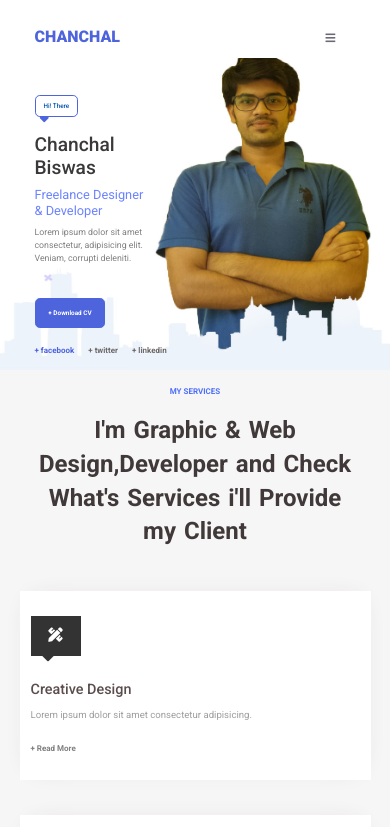
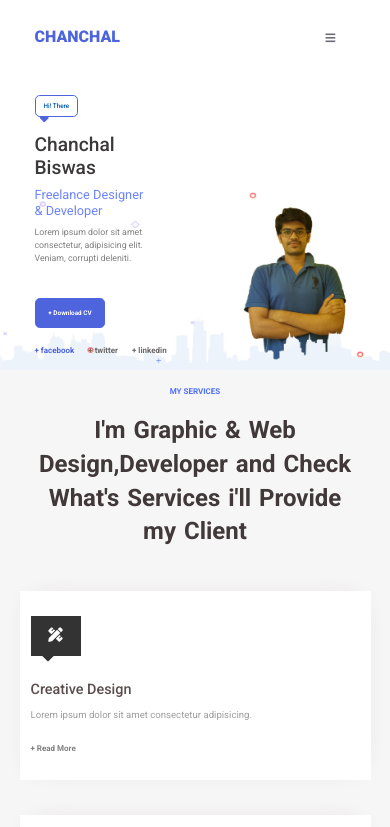
Before and after one commit to developerchanchal/profile, a plain HTML site: page index.html in a window 390 px wide. Shown: the top 827 px of the page. Drawn offline with nearby package versions, Linux system fonts and the light colour scheme; a script that the page names is missing.

Commit message:
Update style.css

```diff
--- a/css/style.css
+++ b/css/style.css
@@ -882,13 +882,6 @@ textarea.form-control {
     }
 }
 
-@media all and (max-width:500px){
-    .header-section {
-        background-size: 210% 98%;
-        background-position: 83% 100%;
-    }
-}
-
 @media all and (max-width:426px){
     .header-nav a.navbar-brand.color1 {
         font-size: 1rem;
```
